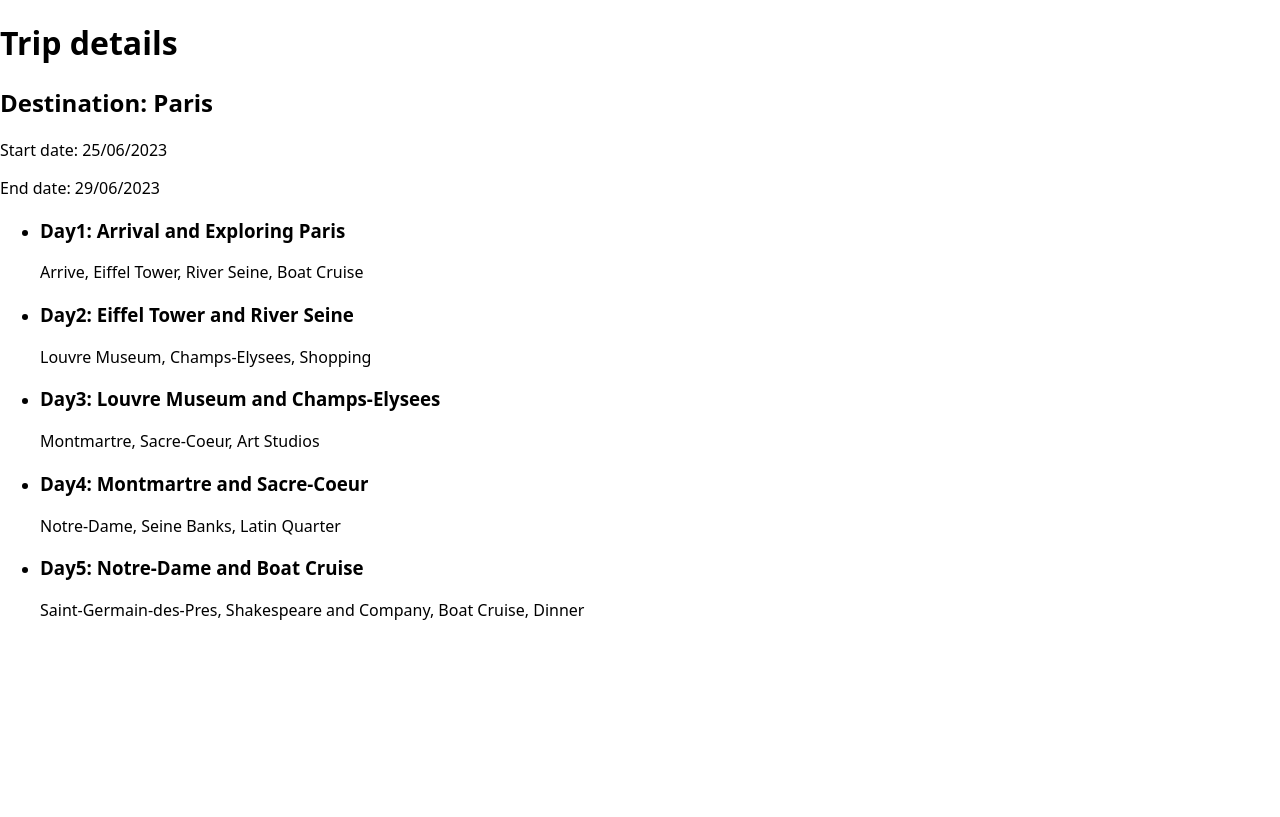
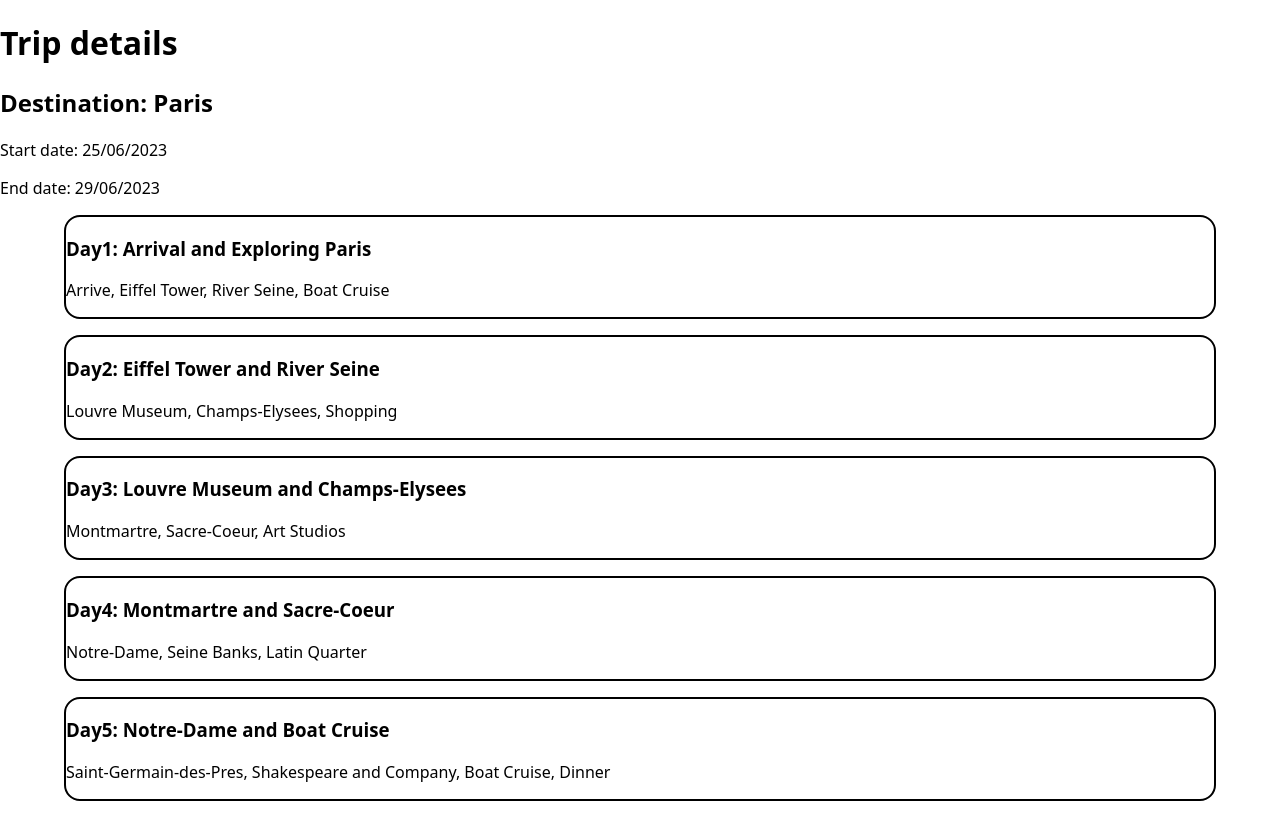
Before and after one commit to LukasWeckner/Capstone-Travel, a Next.js app: page /my-trips/paris in a window 1280 px wide. Built offline with nearby package versions, Linux system fonts and the light colour scheme.

Commit message:
add basic styling for list at details page

```diff
--- a/components/PreviewCard/index.js
+++ b/components/PreviewCard/index.js
@@ -33,7 +33,7 @@ const StyledLink = styled(Link)`
   cursor: pointer;
 `;
 
-const StyledList = styled.ul`
+export const StyledList = styled.ul`
   list-style-type: none;
   padding: 0;
   display: flex;
@@ -42,7 +42,7 @@ const StyledList = styled.ul`
   gap: 1rem;
 `;
 
-const StyledListItem = styled.li`
+export const StyledListItem = styled.li`
   border: 2px solid black;
   border-radius: 1rem;
   width: 90%;
--- a/components/TripDay/index.js
+++ b/components/TripDay/index.js
@@ -1,8 +1,9 @@
+import { StyledListItem } from "../PreviewCard";
 export default function TripDay({ title, activities }) {
   return (
-    <li>
+    <StyledListItem>
       <h3>{title}</h3>
       <p>{activities}</p>
-    </li>
+    </StyledListItem>
   );
 }
--- a/pages/my-trips/[slug].js
+++ b/pages/my-trips/[slug].js
@@ -1,6 +1,7 @@
 import { useRouter } from "next/router";
 import { trips } from "../../lib/data";
 import TripDay from "../../components/TripDay";
+import { StyledList } from "../../components/PreviewCard";
 
 export default function Trip() {
   const router = useRouter();
@@ -19,7 +20,7 @@ export default function Trip() {
       <h2>{`Destination: ${destination}`}</h2>
       <p>{`Start date: ${startDate}`}</p>
       <p>{`End date: ${endDate}`}</p>
-      <ul>
+      <StyledList>
         {dayDetails.titles.map((title, index) => (
           <TripDay
             key={index}
@@ -27,7 +28,7 @@ export default function Trip() {
             activities={dayDetails.activities[index]}
           />
         ))}
-      </ul>
+      </StyledList>
     </>
   );
 }
```
